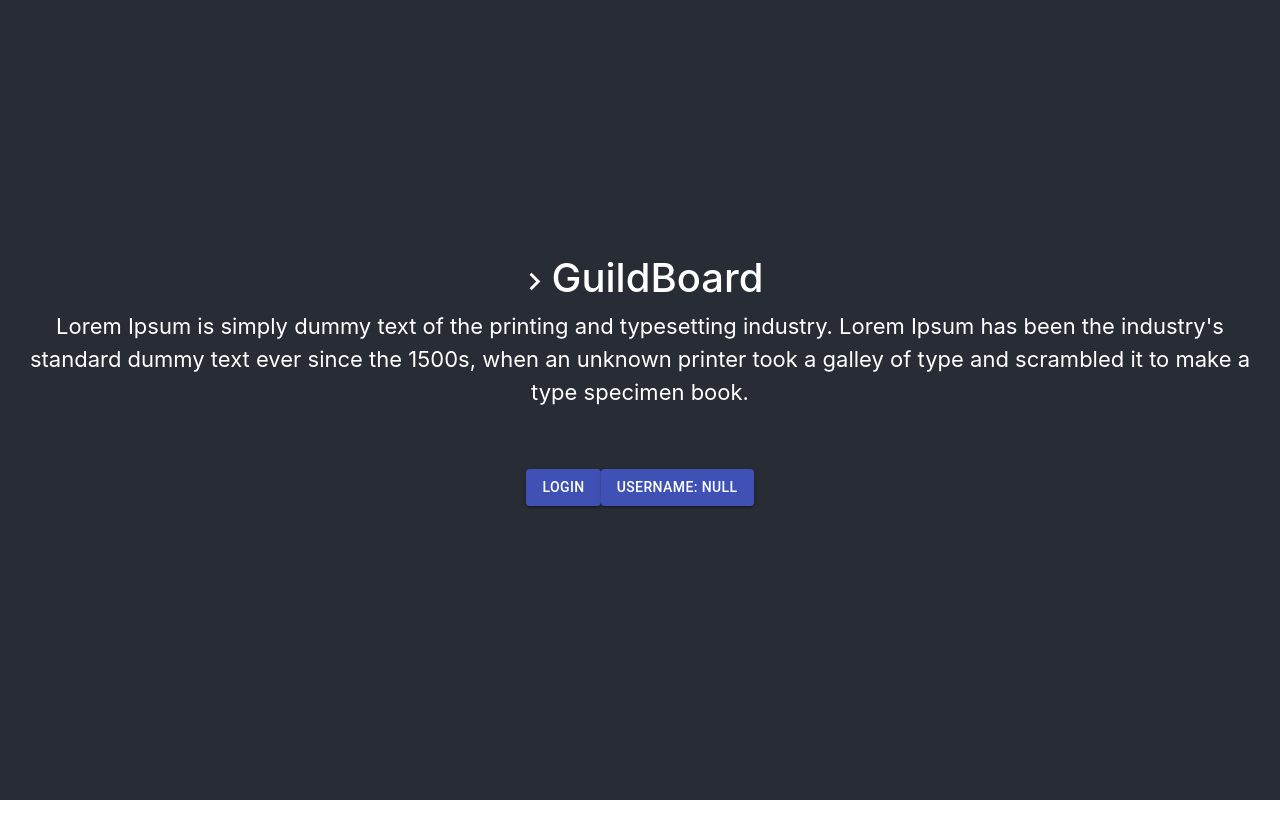
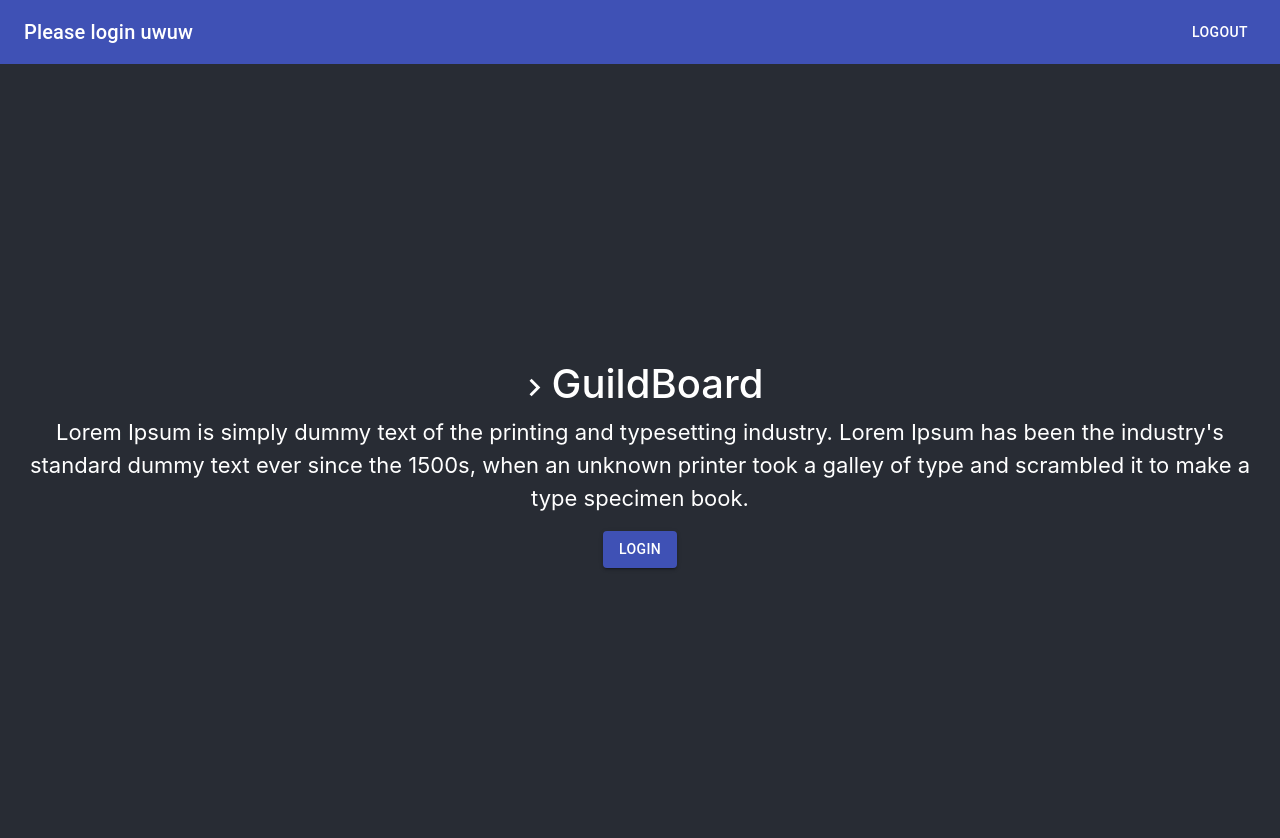
Before and after one commit to charfweh/Discord-Oauth-Mern, a React (Create React App) app in the folder clientside/: page / in a window 1280 px wide. Shown: the top 838 px of the page. Before the commit the page ends 800 px from the top, so only its background shows below. Built offline with nearby package versions, Linux system fonts and the light colour scheme; no server answers.

Commit message:
so it begins

```diff
--- a/clientside/package.json
+++ b/clientside/package.json
@@ -5,6 +5,7 @@
   "dependencies": {
     "@material-ui/core": "^4.11.0",
     "@material-ui/icons": "^4.9.1",
+    "@material-ui/styles": "^4.11.1",
     "@testing-library/jest-dom": "^5.11.6",
     "@testing-library/react": "^11.1.2",
     "@testing-library/user-event": "^12.2.2",
--- a/clientside/src/App.css
+++ b/clientside/src/App.css
@@ -1,5 +1,5 @@
 .App {
-  text-align: center;
+  text-align: left;
 }
 
 .App-logo {
@@ -16,6 +16,7 @@
   justify-content: center;
   font-size: calc(10px + 2vmin);
   color: white;
+  text-align: center;
 }
 
 .App-link {
@@ -27,5 +28,6 @@
 }
 
 .indexButtons{
-  size: 15px;
+  padding: 30px;
+  margin-bottom: 30px
 }
--- a/clientside/src/App.js
+++ b/clientside/src/App.js
@@ -4,11 +4,13 @@ import ButtonComponent from "./Button"
 import 'bootstrap/dist/css/bootstrap.min.css';
 import Container from "@material-ui/core/Container"
 import KeyboardArrowRightOutlinedIcon from '@material-ui/icons/KeyboardArrowRightOutlined';
+import NavbarComponent from "./Navbar"
 class App extends React.Component {
 
   render() {
     return (
       <div className="App">
+        <NavbarComponent/>
         <div className="App-header">
           <h1><KeyboardArrowRightOutlinedIcon fontSize = "large"/>GuildBoard</h1>
           <Container className = "infoContainer" maxWidth = "lg">
--- a/clientside/src/Button.js
+++ b/clientside/src/Button.js
@@ -1,42 +1,66 @@
 import React from "react"
 import Button from  "@material-ui/core/Button"
-import axios from "axios"
 import './App.css';
-import { Box } from "@material-ui/core";
 
+function LoginButton(props){
+    return(
+        <Button variant="contained"color = "primary" onClick = {props.onClick}>Login </Button>
+    )
+}
+
+function LogoutButton(props){
+    return(
+        <Button variant = "contained" color = "secondary" onClick = {props.onClick}>Logout</Button>
+    )
+}
+
+// function CheckLogin(props){
+//     const LoginCheck = props.isLoggedIn;
+//     if(LoginCheck){
+//         return <LogoutButton />
+//     }else{
+//         return <LoginButton />
+//     }
+// }
 class ButtonComponent extends React.Component{
+    //oauth url
+    // authHandler = ()=>{
+    // }
     constructor(props){
         super(props)
+        this.handleLogin = this.handleLogin.bind(this)
+        this.handleLogout = this.handleLogout.bind(this)
         this.state = {
-            data: "null"
-        }
+            isLoggedIn : false,
+        };
+    }
+    // login and logout functions
+    handleLogin(){
+        window.location.href = "https://discord.com/oauth2/authorize?client_id=536543417271058444&redirect_uri=http%3A%2F%2Flocalhost%3A3001%2Fauthorize%2Fcallback&response_type=code&scope=identify%20guilds"
+        this.setState({
+            isLoggedIn: true
+        })
+        console.log(this.state.isLoggedIn)
+
     }
 
-    //oauth url
-    authHandler = ()=>{
-    window.location.href = "https://discord.com/oauth2/authorize?client_id=536543417271058444&redirect_uri=http%3A%2F%2Flocalhost%3A3001%2Fauthorize%2Fcallback&response_type=code&scope=identify%20guilds"
+    handleLogout(){
+        this.setState({
+            isLoggedIn : false
+        })
+        console.log(this.state.isLoggedIn)
+
     }
-
-    // userdata method
-    getUserData = ()=> {
-        axios.get("/authorize/login").then(res=>{
-            console.log(res.data.username)
-            this.setState({
-                data : res.data.username
-            })
-        }).catch(err=>{
-            console.log(err)
-        })
-    }
-
     // render method
     render(){
-        return(
-            <Box p = {5}>
-            <Button variant="contained" onClick = {this.authHandler} color = "primary">Login </Button>
-            <Button variant="contained" onClick = {this.getUserData} color = "primary">Username: {this.state.data} </Button>
-            </Box>
-        )
+        const isLoggedIn = this.state.isLoggedIn
+            return(
+                <>
+                    {isLoggedIn ? <LogoutButton onClick = {this.handleLogout} />
+                    : <LoginButton onClick = {this.handleLogin} />
+                    }
+                </>
+            )
     }
 }
 
--- /dev/null
+++ b/clientside/src/Navbar.js
@@ -0,0 +1,71 @@
+import React from 'react';
+import { makeStyles } from '@material-ui/core/styles';
+import AppBar from '@material-ui/core/AppBar';
+import Toolbar from '@material-ui/core/Toolbar';
+import Typography from '@material-ui/core/Typography';
+import Button from '@material-ui/core/Button';
+import axios from "axios"
+const useStyles = makeStyles((theme) => ({
+  root: {
+    flexGrow: 1,
+  },
+  menuButton: {
+    marginRight: theme.spacing(2),
+  },
+  title: {
+    flexGrow: 1,
+  },
+}));
+
+function ButtonAppBar(props) {
+  const classes = useStyles();
+  return (
+    <div className={classes.root}>
+      <AppBar position="static">
+        <Toolbar>
+          <Typography variant="h6" className={classes.title}>
+            {props.username}
+          </Typography>
+          <Button color="inherit" onClick = {props.logoutHanlder}>Logout</Button>
+        </Toolbar>
+      </AppBar>
+    </div>
+  );
+}
+
+class NavBarComponent extends React.Component{
+    constructor(props){
+        super(props)
+        this.logout = this.logout.bind(this)
+        this.state = {
+            username : "Please login uwuw",
+        }
+    }
+    componentDidMount(){
+            axios.get("/authorize/login").then(res=>{
+              if(res.data.isLoggedIn){
+                  console.log(res.data.username)
+                  this.setState({
+                      username : res.data.username,
+                  })
+                }else{
+                  this.setState({
+                    username: "Please Login"
+                  })
+                }
+            }).catch(err=>{
+                console.log(err)
+            })
+
+    }
+    logout = ()=>{
+      axios.get('/authorize/logout')
+    }
+    render(){
+        return(
+            <ButtonAppBar username = {this.state.username} logoutHanlder = {this.logout}/>
+        )
+    }
+}
+
+export default NavBarComponent
```
Also changed, not shown: 1 other file (tests, documents, lock files or other folders).
